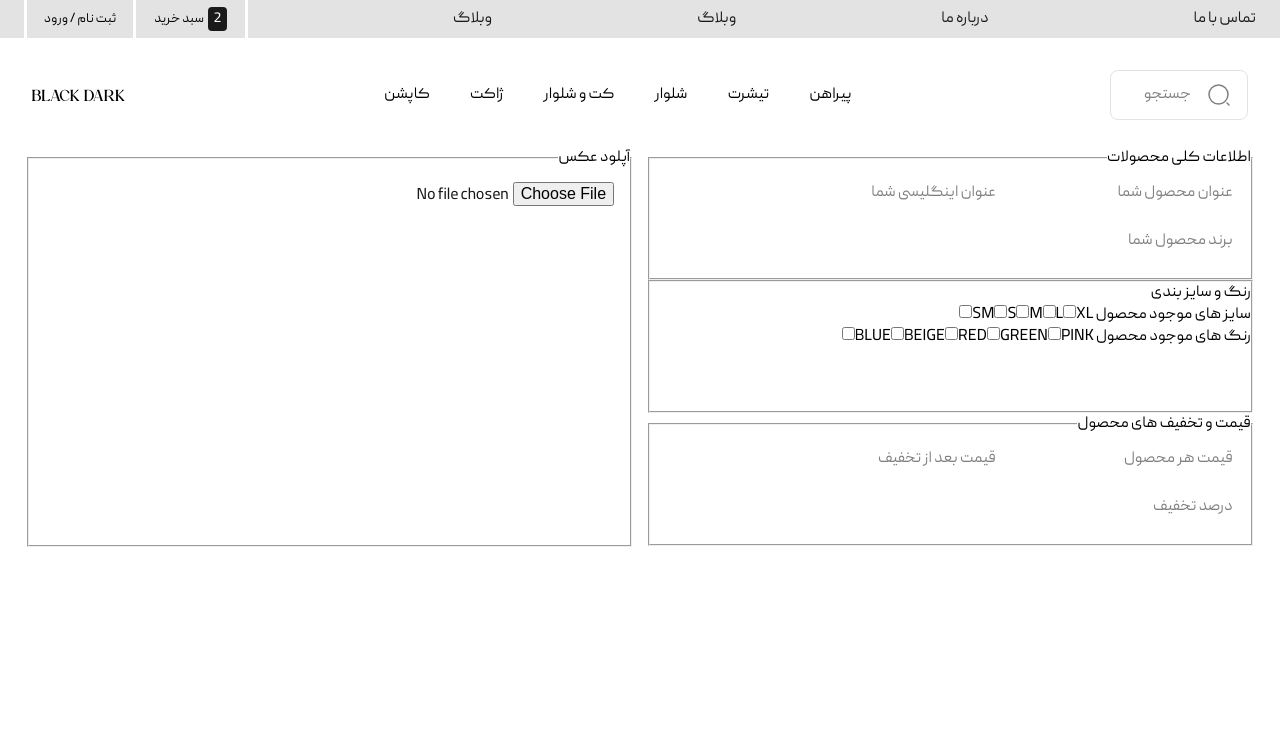
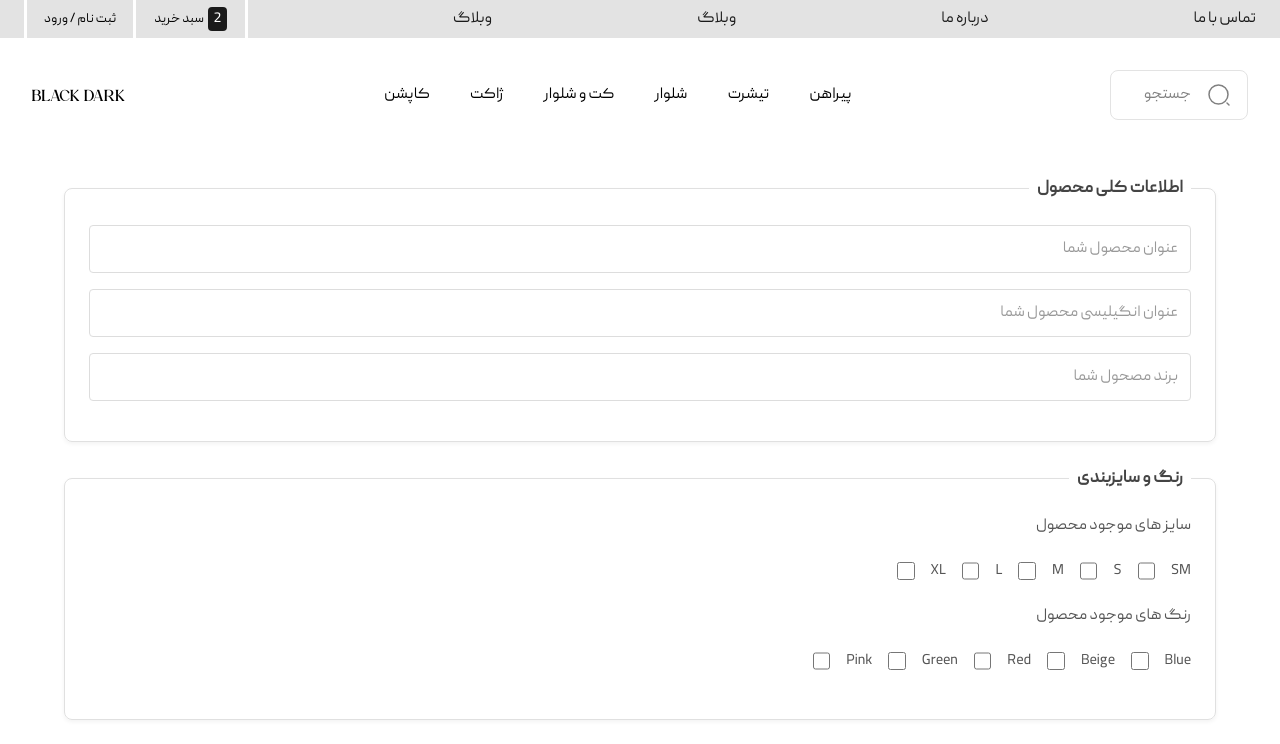
Before and after one commit to isogharibi2/black-market, a React (Vite) app: page /profile/admin/new-product in a window 1280 px wide. Shown: the top 744 px of the page. Built offline with nearby package versions, Linux system fonts and the light colour scheme.

Commit message:
add the style for add the files and product sin the product details file

```diff
--- a/src/app/pages/profile/Admin.scss
+++ b/src/app/pages/profile/Admin.scss
@@ -1,33 +1,142 @@
-@use "/src/sass/utils/mixins.scss" as *;
-@use "/src/sass/base/fonts" as *;
-@use "/src/sass/base/colors" as *;
+.newProduct {
+    max-width: 1200px;
+    margin: 2rem auto;
+    padding: 1.5rem;
+    font-family: 'Segoe UI', Tahoma, Geneva, Verdana, sans-serif;
+    color: #333;
 
-.HeroAdmin {
-    @include flex (center, center, row);
-}
+    form {
+      display: grid;
+      grid-template-columns: 1fr 1fr;
+      gap: 2rem;
 
-.HeroForm {
-    @include flex (center, space-between, row);
-    width: 100%;
-    padding: 1.7rem;
-    gap: 1rem;
-}
-
-.first-filed {
-    width: 50%;
+      @media (max-width: 768px) {
+        grid-template-columns: 1fr;
+      }
+    }
 
     fieldset {
-        height: 133px;
+      border: 1px solid #e0e0e0;
+      border-radius: 8px;
+      padding: 1.5rem;
+      margin-bottom: 1.5rem;
+      background: #fff;
+      box-shadow: 0 2px 4px rgba(0, 0, 0, 0.05);
+
+      legend {
+        padding: 0 0.5rem;
+        font-weight: 600;
+        color: #444;
+        font-size: 1.1rem;
+      }
     }
-}
 
-.Second-filed {
-    width: 50%;
-    height: 400px;
+    .newPrInput {
+      width: 100%;
+      padding: 0.75rem;
+      margin-bottom: 1rem;
+      border: 1px solid #ddd;
+      border-radius: 4px;
+      font-size: 1rem;
+      transition: border-color 0.3s;
+
+      &:focus {
+        outline: none;
+        border-color: #4a90e2;
+        box-shadow: 0 0 0 2px rgba(74, 144, 226, 0.2);
+      }
+
+      &::placeholder {
+        color: #999;
+      }
+    }
+
+    .sizes, .colors {
+      display: flex;
+      flex-wrap: wrap;
+      gap: 1rem;
+      margin-bottom: 1.5rem;
+      align-items: center;
+
+      label {
+        display: flex;
+        align-items: center;
+        gap: 0.5rem;
+        cursor: pointer;
+        font-size: 0.9rem;
+        color: #555;
+
+        &:first-child {
+          width: 100%;
+          font-weight: 500;
+          margin-bottom: 0.5rem;
+          font-size: 1rem;
+        }
+      }
+
+      input[type="checkbox"] {
+        width: 1.1rem;
+        height: 1.1rem;
+        accent-color: #4a90e2;
+        cursor: pointer;
+      }
+    }
+
+    input[type="file"] {
+      width: 100%;
+      padding: 0.5rem;
+      margin-bottom: 1rem;
+      border: 1px dashed #ccc;
+      border-radius: 4px;
+      background: #f9f9f9;
+      cursor: pointer;
+
+      &:hover {
+        border-color: #aaa;
+      }
+    }
 
     img {
-        width: 250px;
-        height: max-content;
+      max-width: 100%;
+      max-height: 300px;
+      display: block;
+      margin-top: 1rem;
+      border-radius: 4px;
+      box-shadow: 0 2px 4px rgba(0, 0, 0, 0.1);
+      border: 1px solid #eee;
     }
 
-}
+    button[type="submit"] {
+      grid-column: 1 / -1;
+      padding: 0.8rem 1.5rem;
+      background-color: #4a90e2;
+      color: white;
+      border: none;
+      border-radius: 4px;
+      font-size: 1rem;
+      font-weight: 500;
+      cursor: pointer;
+      transition: background-color 0.3s;
+      margin-top: 1rem;
+
+      &:hover {
+        background-color: darken(#4a90e2, 10%);
+      }
+
+      &:disabled {
+        background-color: #ccc;
+        cursor: not-allowed;
+      }
+    }
+
+    .error-message {
+      grid-column: 1 / -1;
+      color: #d32f2f;
+      background-color: #fde8e8;
+      padding: 0.75rem 1rem;
+      border-radius: 4px;
+      margin-top: 1rem;
+      font-size: 0.9rem;
+      border-left: 3px solid #d32f2f;
+    }
+  }
--- a/src/app/pages/profile/admin.jsx
+++ b/src/app/pages/profile/admin.jsx
@@ -1,93 +1,124 @@
 import React, { useState } from "react";
 
 import "./Admin.scss";
+import { QueryClient, useMutation } from "@tanstack/react-query";
+import axios from "axios";
+import { baseUrl } from "@app/helpers/variables";
 
-export default function Admin() {
+export default function NewProduct() {
 
-  const [ imguploader , setimgupldoer ] = useState("")
+  const queryClient = new QueryClient();
 
-  const handelimgchange = (e) => {
-    const file = e;
+  const [imagePreview, setImagePreview] = useState(null);
+  const [imageSrc, setImageSrc] = useState(null);
 
-    setimgupldoer(file.name)
-  }
+  const handleImageChange = (event) => {
+    const file = event.target.files[0];
+    if (file) {
+      setImagePreview(URL.createObjectURL(file));
+      setImageSrc(file.name);
+      console.log(file);
+    }
+  };
+
+  const mutationFn = async (event) => {
+
+    event.preventDefault();
+    const formData = new FormData(event.target);
+
+    try {
+      const response = await axios.post(`${baseUrl}/specail-offers`, {
+        title: formData.get('title'),
+        enTitle: formData.get('en-title'),
+        brand: formData.get('brand'),
+        sizeSM: formData.get('sizeSM'),
+        sizeS: formData.get('sizeS'),
+        sizeM: formData.get('sizeM'),
+        sizeL: formData.get('sizeL'),
+        sizeXL: formData.get('sizeXL'),
+        colorB: formData.get('colorB'),
+        colorBe: formData.get('colorBe'),
+        colorR: formData.get('colorR'),
+        colorG: formData.get('colorG'),
+        colorP: formData.get('colorP'),
+        originalPrice: formData.get('originalPrice'),
+        offerPrice: formData.get('offerPrice'),
+        percentage: formData.get('percentage'),
+        slug: formData.get('en-title'),
+      });
+      return response.data;
+    } catch (err) {
+      console.log(err)
+    }
+  };
+
+  const { mutate, isLoading, isError, error } = useMutation({
+
+    mutationFn,
+
+    onError: (error) => {
+      console.error("خطا در ایجاد محصول:", error);
+      alert("خطا در ایجاد محصول!");
+    },
+
+    onSuccess: () => {
+      queryClient.invalidateQueries({ queryKey: ['product-detail'] })
+    }
+  });
 
   return (
-    <section className="HeroAdmin">
-      <form action="" className="HeroForm">
-        <div className="first-filed">
+    <>
+      <form className="newProduct" onSubmit={mutate}>
+        <section className='rightSide'>
           <fieldset>
-            <legend>اطلاعات کلی محصولات</legend>
-            <input
-              className="NewInput"
-              type="text"
-              placeholder=" عنوان محصول شما "
-            />
-            <input
-              className="NewInput"
-              type="text"
-              placeholder=" عنوان اینگلیسی شما "
-            />
-            <input
-              className="NewInput"
-              type="text"
-              placeholder=" برند محصول شما "
-            />
+            <legend> اطلاعات کلی محصول </legend>
+            <input className="newPrInput" name='title' type="text" placeholder='عنوان محصول شما' />
+            <input className="newPrInput" name='en-title' type="text" placeholder='عنوان انگیلیسی محصول شما' />
+            <input className="newPrInput" name='brand' type="text" placeholder='برند مصحول شما' />
           </fieldset>
           <fieldset>
-            <div>
-              <legend> رنگ و سایز بندی </legend>
-              <label htmlFor=""> سایز های موجود محصول </label>
-              <label htmlFor="">SM</label>
-              <input type="checkbox" />
-              <label htmlFor="">S</label>
-              <input type="checkbox" />
-              <label htmlFor="">M</label>
-              <input type="checkbox" />
-              <label htmlFor="">L</label>
-              <input type="checkbox" />
-              <label htmlFor="">XL</label>
-              <input type="checkbox" />
+            <legend> رنگ و سایزبندی </legend>
+            <div className="sizes">
+              <label htmlFor="sizes"> سایز های موجود محصول </label>
+              <label htmlFor="siezSM"> SM </label><input type="checkbox" name="sizeSM" id="sizeSM" />
+              <label htmlFor="sizeS"> S </label><input type="checkbox" name="sizeS" id="sizeS" />
+              <label htmlFor="sizeM"> M </label><input type="checkbox" name="sizeM" id="sizeM" />
+              <label htmlFor="sizeL"> L </label><input type="checkbox" name="sizeL" id="sizeL" />
+              <label htmlFor="sizeXL"> XL </label><input type="checkbox" name="sizeXL" id="sizeXL" />
             </div>
-            <div>
-              <label htmlFor=""> رنگ های موجود محصول </label>
-              <label htmlFor="">BLUE</label>
-              <input type="checkbox" />
-              <label htmlFor="">BEIGE</label>
-              <input type="checkbox" />
-              <label htmlFor="">RED</label>
-              <input type="checkbox" />
-              <label htmlFor="">GREEN</label>
-              <input type="checkbox" />
-              <label htmlFor="">PINK</label>
-              <input type="checkbox" />
+            <div className="colors">
+              <label htmlFor="colors"> رنگ های موجود محصول </label>
+              <label htmlFor="colorB"> Blue </label><input type="checkbox" name="colorB" id="colorB" />
+              <label htmlFor="colorBe"> Beige </label><input type="checkbox" name="colorBe" id="colorBe" />
+              <label htmlFor="colorR"> Red </label><input type="checkbox" name="colorR" id="colorR" />
+              <label htmlFor="colorG"> Green </label><input type="checkbox" name="colorG" id="colorG" />
+              <label htmlFor="colorP"> Pink </label><input type="checkbox" name="colorP" id="colorP" />
             </div>
-          </fieldset>{" "}
+          </fieldset>
           <fieldset>
             <legend> قیمت و تخفیف های محصول </legend>
+            <input className="newPrInput" name='originalPrice' type="text" placeholder='قیمت اصلی محصول' />
+            <input className="newPrInput" name='offerPrice' type="text" placeholder='قیمت بعد از تخفیف' />
+            <input className="newPrInput" name='percentage' type="text" placeholder='درصد تخفیف' />
+          </fieldset>
+        </section>
+        <section className='leftSide'>
+          <fieldset>
+            <legend> عکس های مصحول شما </legend>
             <input
-              className="NewInput"
-              type="text"
-              placeholder=" قیمت هر محصول "
+              type="file"
+              name="image-product"
+              id="imageProduct"
+              onChange={handleImageChange}
             />
-            <input
-              className="NewInput"
-              type="text"
-              placeholder=" قیمت بعد از تخفیف "
-            />
-            <input
-              className="NewInput"
-              type="text"
-              placeholder=" درصد تخفیف "
-            />
+            {imagePreview && <img src={imagePreview} alt="Preview" />}
           </fieldset>
-        </div>
-        <fieldset className="Second-filed">
-          <legend> آپلود عکس </legend>
-          <input type="file" onChange={(e) => handelimgchange(e.target.files[0])} />
-          {imguploader && <img src={`/assets/images/${imguploader}`} alt="imguploader" /> }
-        </fieldset>
+        </section>
+        <button type='submit' disabled={isLoading}>
+          {isLoading ? 'در حال ایجاد...' : 'ایجاد محصول'}
+        </button>
+        {isError && <div className="error-message">{error.message}</div>}
       </form>
-    </section>
+    </>
   );
 }
--- a/src/app/ui/components/productdetlais.jsx
+++ b/src/app/ui/components/productdetlais.jsx
@@ -5,7 +5,7 @@ import { useParams } from 'react-router-dom';
 
 export default function Productdetlais() {
 
-  const {slug} = useParams();
+  const { slug } = useParams();
 
   const handelchangeproducts = async () => {
     try {
@@ -16,9 +16,9 @@ export default function Productdetlais() {
     }
   }
 
-    const { data : ProductSending = [] , isError , isLoading } = useQuery({
-      queryKey : ["product-detail"],
-      queryFn : handelchangeproducts
+  const { data: ProductSending = [], isError, isLoading } = useQuery({
+    queryKey: ["product-detail"],
+    queryFn: handelchangeproducts
   });
 
   if (isLoading) return (
@@ -31,8 +31,12 @@ export default function Productdetlais() {
 
   return (
     <div>
-      {ProductSending.map((products)=>(
+      {ProductSending.map((products) => (
+        <div key={products}>
           <h1>{products.title}</h1>
+          <h1>{products.brand}</h1>
+          <h1>{products.sizeSM}</h1>
+        </div>
       ))}
     </div>
   )
```
Also changed, not shown: src/backend/db.json (+18 -48 lines). Lines whose indentation alone changed are shown as unchanged.
